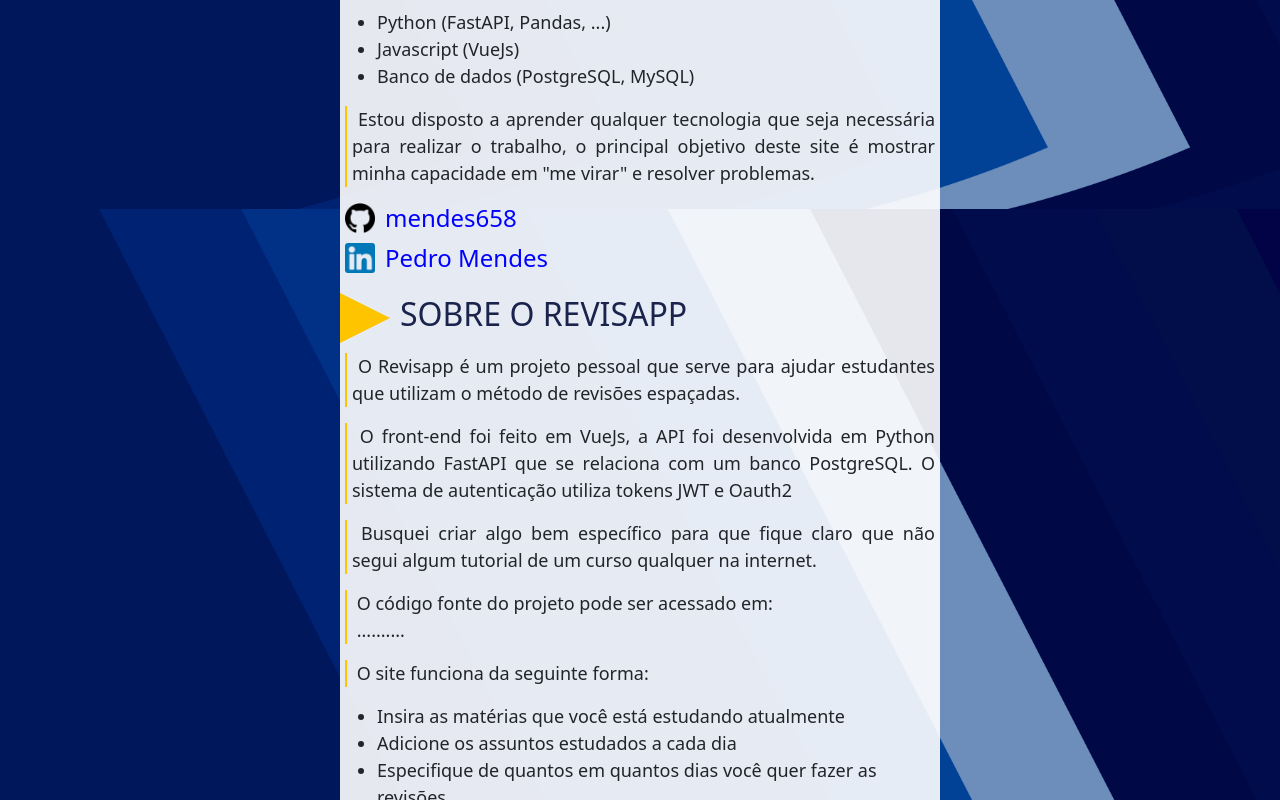
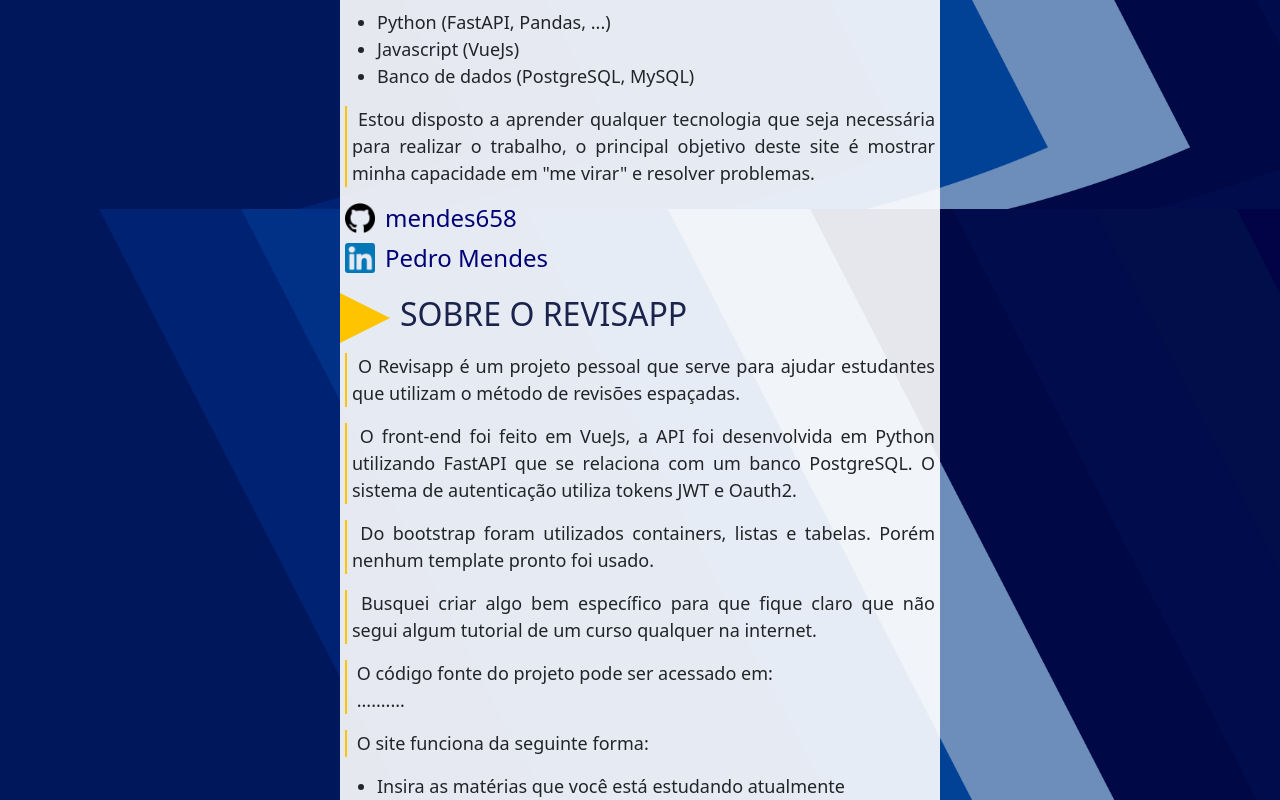
Before and after one commit to mendes658/revisapp, a Vue app: page / in a window 1280 px wide. Shown: the part 591-1391 px from the top of the page. Built offline with nearby package versions, Linux system fonts and the light colour scheme; no server answers.

Commit message:
fixed unwanted button stretching login

```diff
--- a/src/components/Login.vue
+++ b/src/components/Login.vue
@@ -22,7 +22,7 @@
                         <button @click="login" class="btn btn-success">Login</button>
                     </div>
                     <div style="display:table-cell;" v-if="createAccountScreen" >
-                        <button @click="createNewAccount()" class="btn btn-success new-user" :style="marginCreate">Cadastrar</button>
+                        <button @click="createNewAccount()" class="btn btn-success new-user create-new" :style="marginCreate">Cadastrar</button>
                     </div>
                     <div style="display:table-cell;" v-else>
                         <button @click="showCreateAccount()" class="btn btn-success new-user" :style="marginCreate">Criar nova conta</button>
@@ -95,7 +95,10 @@
                 <p>&nbsp;O Revisapp é um projeto pessoal que serve para ajudar estudantes que utilizam o método de revisões espaçadas.</p>
                    <p>&nbsp;O front-end foi feito em VueJs, a API foi desenvolvida em Python
                     utilizando FastAPI que se relaciona com um banco PostgreSQL. O sistema de autenticação
-                utiliza tokens JWT e Oauth2</p>
+                utiliza tokens JWT e Oauth2.</p>
+                <p>&nbsp;Do bootstrap foram utilizados containers, listas e tabelas. Porém nenhum template pronto foi usado.
+
+                </p>
                     <p>&nbsp;Busquei criar algo bem específico para que fique claro que não segui algum tutorial de um curso
                     qualquer na internet.</p><p>&nbsp;O código fonte do projeto pode ser acessado em:<br>&nbsp;..........<br></p>
                     <p>&nbsp;O site funciona da seguinte forma:</p>
@@ -158,7 +161,7 @@
                     if (token){
                         this.$emit('loggedIn', true)
                     }
-                }).catch( (error) => {
+                }).catch( () => {
                     this.showAlert('wrongUser')
                 })
 
@@ -298,10 +301,16 @@
     margin-left: 10px;
     background-color: rgb(45, 187, 17);
     border-color:  rgb(45, 187, 17);
+    max-height: 40px;
+    text-align: center;
+    min-width: 145px;
 }
 .new-user:hover {
     background-color: rgb(33, 141, 11);
     border-color:   rgb(33, 141, 11);
+}
+.create-new {
+    min-width: 100px;
 }
 .cancel {
     margin-left: 10px;
@@ -359,7 +368,7 @@ ul {
 .icon-name{
     margin-bottom: 0;
     margin-left: 10px;
-    color: blue;
+    color: rgb(0, 0, 119);
 }
 .img-link:hover{
     color: rgb(0, 37, 158);
```
